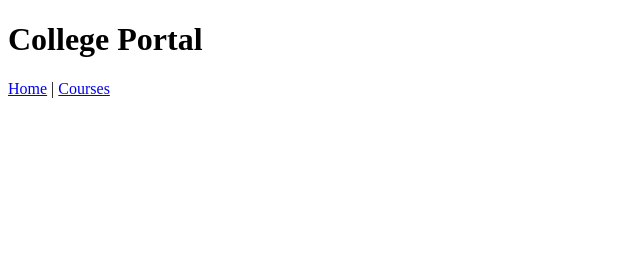
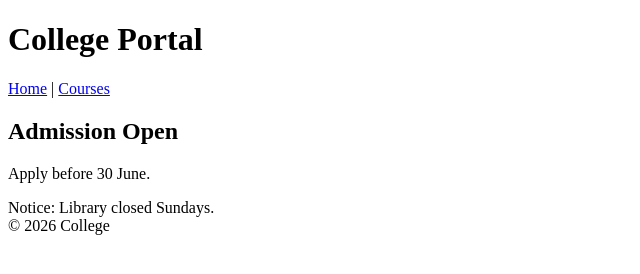
Before and after one commit to GufranKuraishi/WDW_0389, a plain HTML site: page Web Designing Workshop Assignment/Assignment-4.html in a window 1280 px wide. Shown: the whole page, without its empty margins (0-640 px from the left). Drawn offline with Linux system fonts and the light colour scheme.

Commit message:
Main,section,aside,footer tags completed

```diff
--- a/Web Designing Workshop Assignment/Assignment-4.html
+++ b/Web Designing Workshop Assignment/Assignment-4.html
@@ -12,5 +12,15 @@
     <nav>
         <a href="#">Home</a> | <a href="#">Courses</a></a>
     </nav>
+    <main>
+        <section>
+            <h2>Admission Open</h2>
+            <p>Apply before 30 June.</p>
+            <aside><span>Notice:</span> Library closed Sundays.</aside>
+         </section>
+    </main>
+    <footer>
+       &copy; 2026 College
+    </footer>
 </body>
 </html>
```
